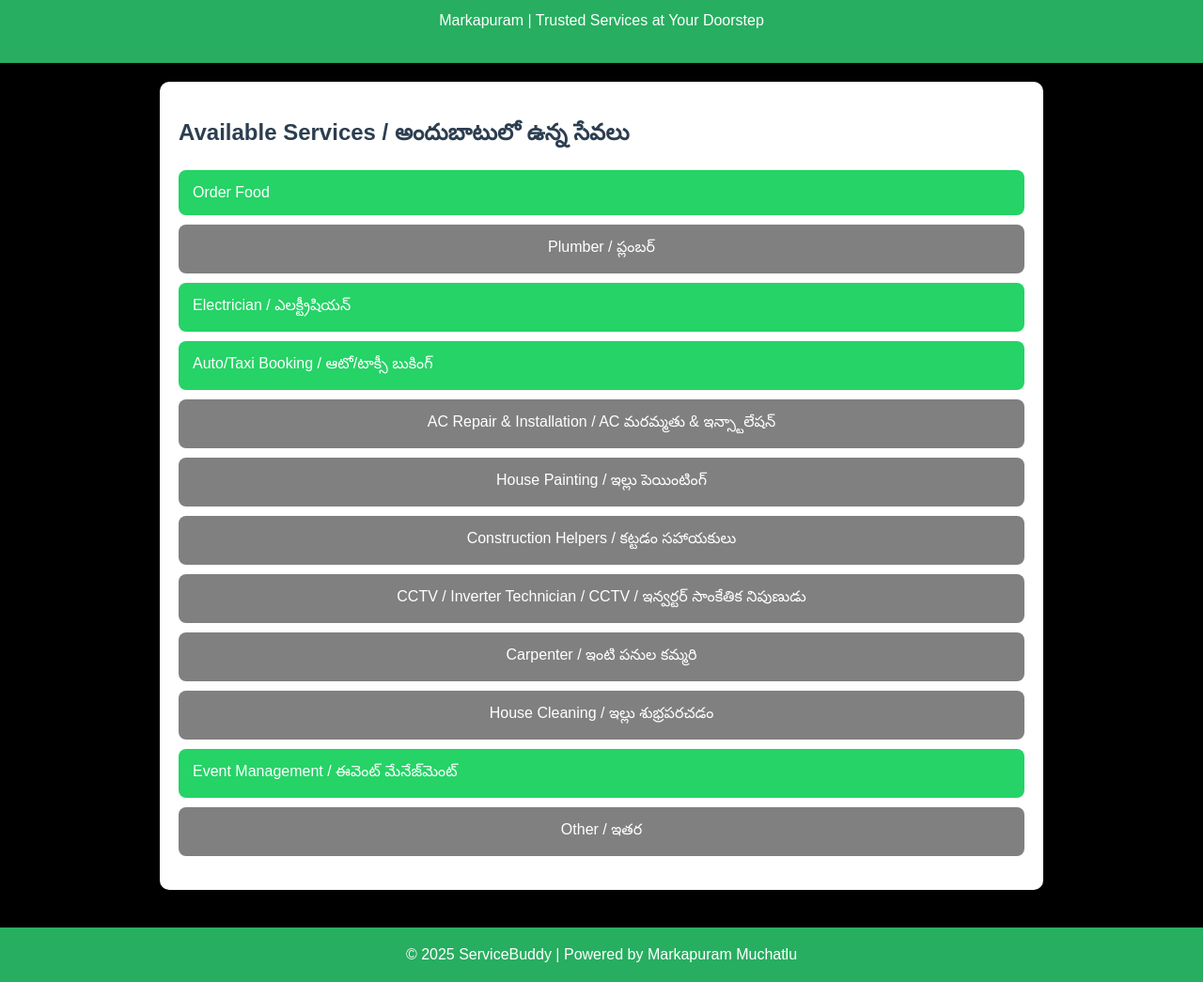
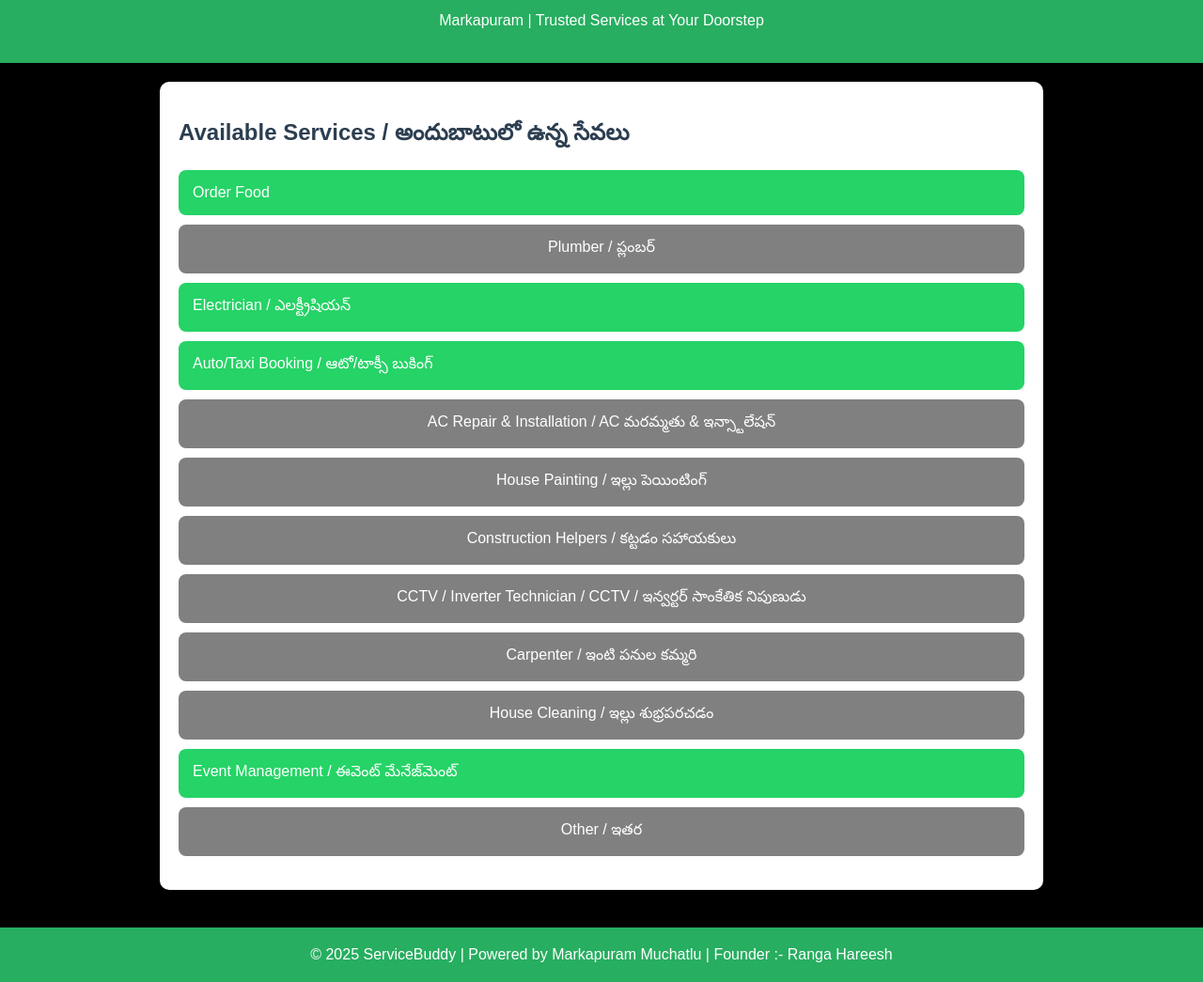
Before and after one commit to rangahareesh/servicebuddy, a plain HTML site: page index.html in a window 1280 px wide. Shown: the part 55-1100 px from the top of the page at 94% size. Drawn offline with Linux system fonts and the light colour scheme.

Commit message:
index.html

```diff
--- a/index.html
+++ b/index.html
@@ -99,7 +99,7 @@
   </div>
 
   <footer>
-    &copy; 2025 ServiceBuddy | Powered by Markapuram Muchatlu
+    &copy; 2025 ServiceBuddy | Powered by Markapuram Muchatlu | Founder :- Ranga Hareesh
   </footer>
 </body>
 </html>
```
